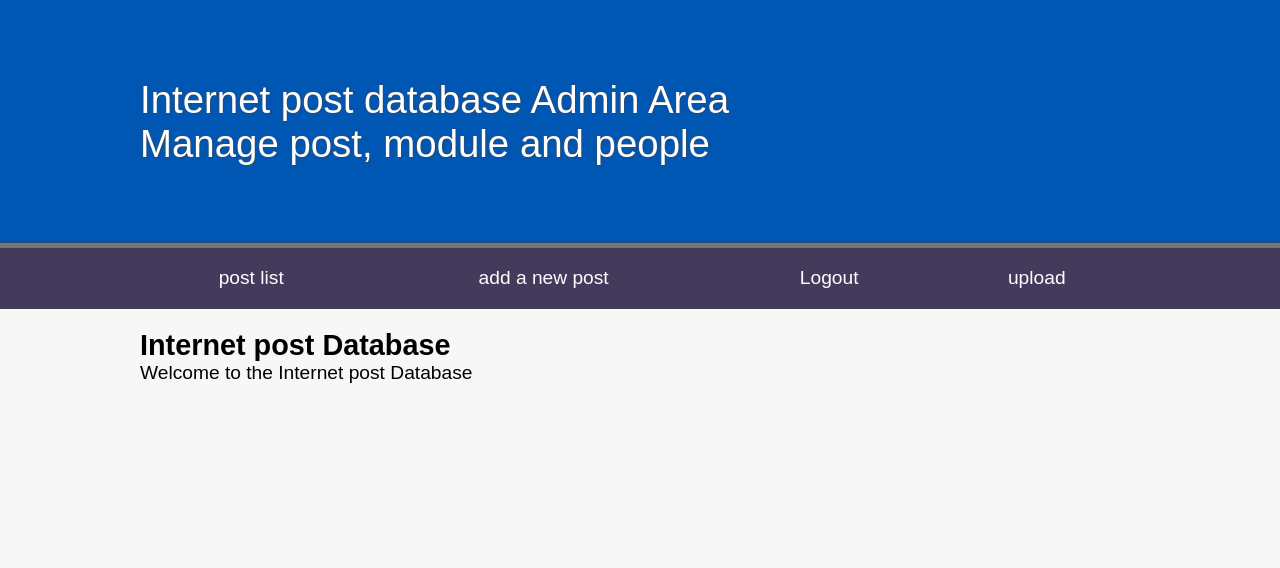
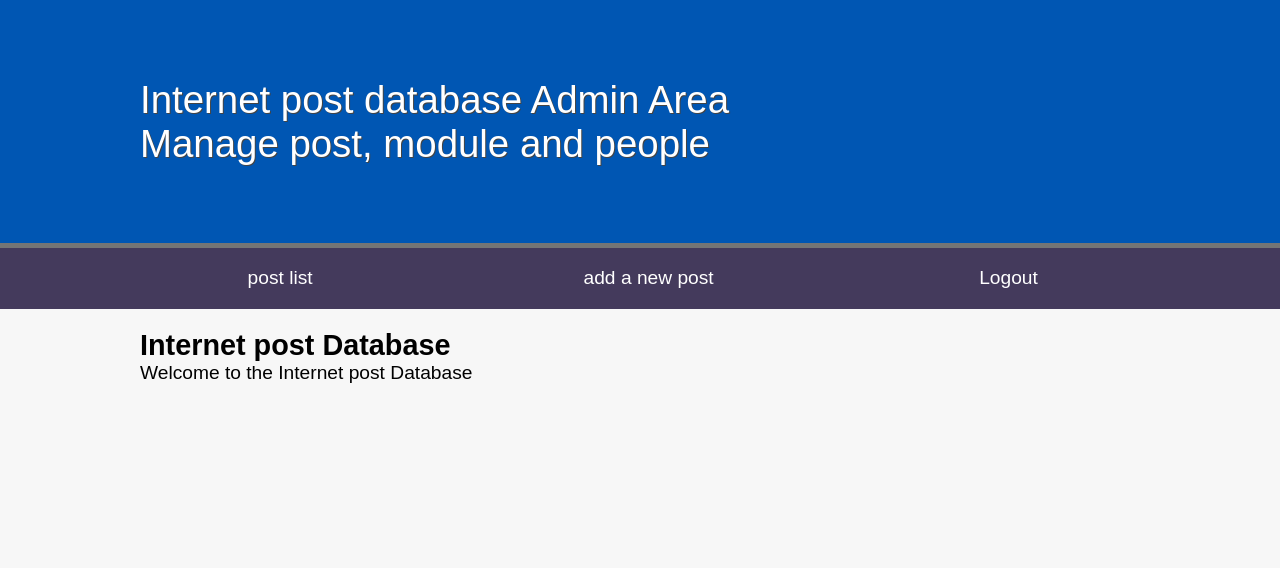
Before and after one commit to HaKhanhDuygcs220287/WEB-1-Project, a PHP site: page /admin/index.php in a window 1280 px wide. Shown: the top 568 px of the page. Run offline with PHP 8.4, Linux system fonts and the light colour scheme.

Commit message:
Update admin_layout.html.php

```diff
--- a/123/templates/admin_layout.html.php
+++ b/123/templates/admin_layout.html.php
@@ -17,7 +17,6 @@
                 <li><a href="posts.php">post list</a></li>
                 <li><a href="addpost.php">add a new post</a></li>
                 <li><a href="login/Logout.php">Logout</a></li>
-                <li><a href="../../upload.php">upload</a></li>
             </ul>
         </nav>
         <main>
```
